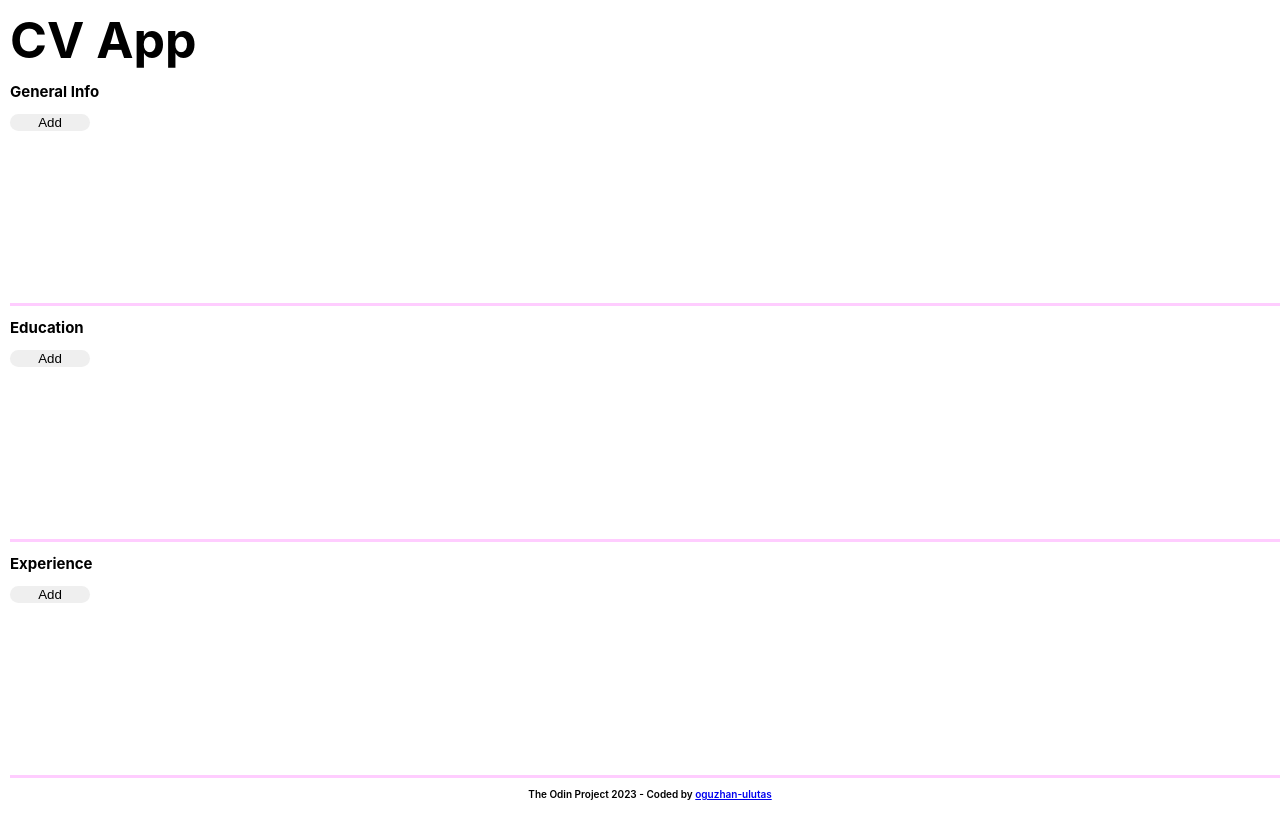
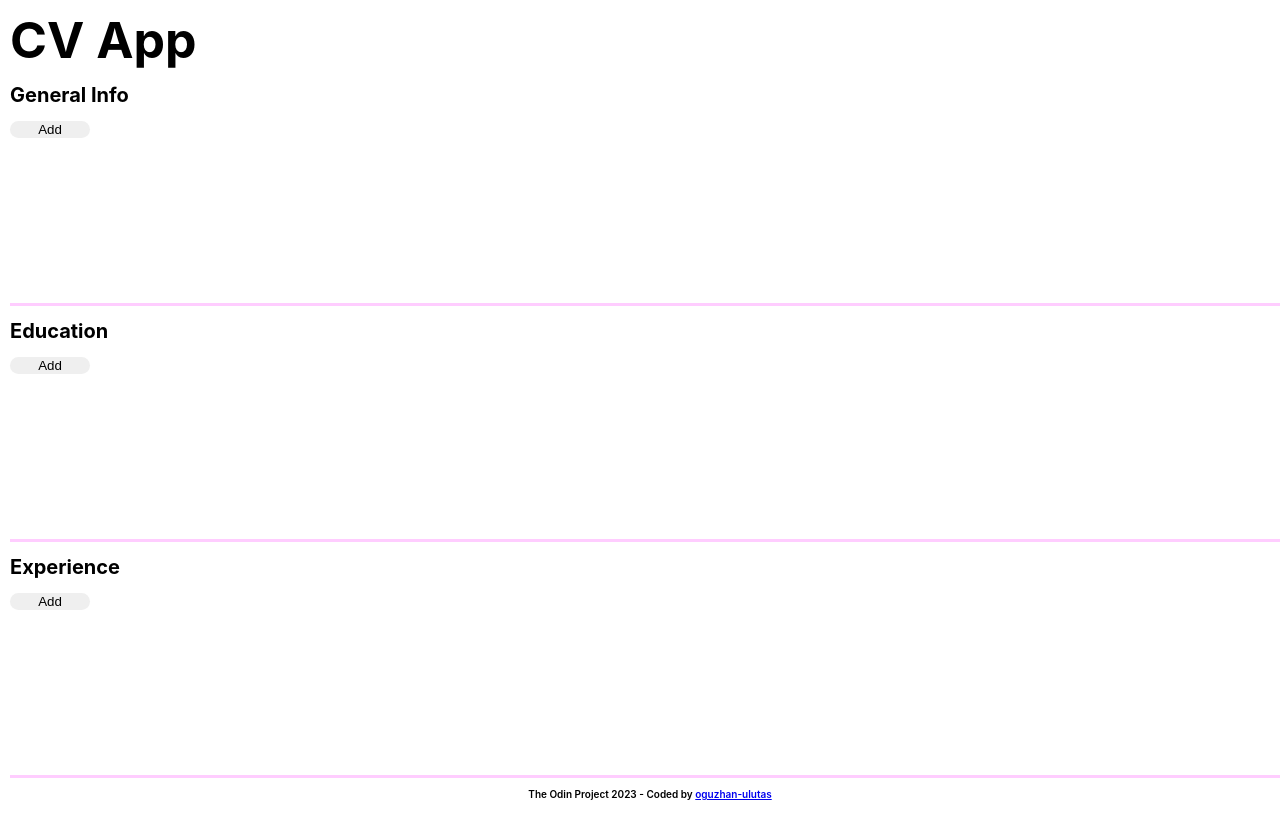
Before and after one commit to oguzhan-ulutas/odin-cv-application, a React (Create React App) app: page / in a window 1280 px wide. Built offline with nearby package versions, Linux system fonts and the light colour scheme.

Commit message:
Update readme.md

```diff
--- a/src/App.js
+++ b/src/App.js
@@ -148,7 +148,7 @@ export class App extends Component {
         <h1 className="header">CV App</h1>
         <div className="general-info">
           <div>
-            <h2>General Info</h2>
+            <h1>General Info</h1>
             <button onClick={() => this.openForm("form-general")}>Add</button>
           </div>
           <FormGeneralInfo
@@ -171,7 +171,7 @@ export class App extends Component {
 
         <div className="education">
           <div>
-            <h2>Education</h2>
+            <h1>Education</h1>
             <button onClick={() => this.openForm("form-education")}>Add</button>
           </div>
           <FormEducation
@@ -194,7 +194,7 @@ export class App extends Component {
 
         <div className="experience">
           <div>
-            <h2>Experience</h2>
+            <h1>Experience</h1>
             <button onClick={() => this.openForm("form-experience")}>
               Add
             </button>
```
Also changed, not shown: 2 other files (tests, documents, lock files or other folders).
